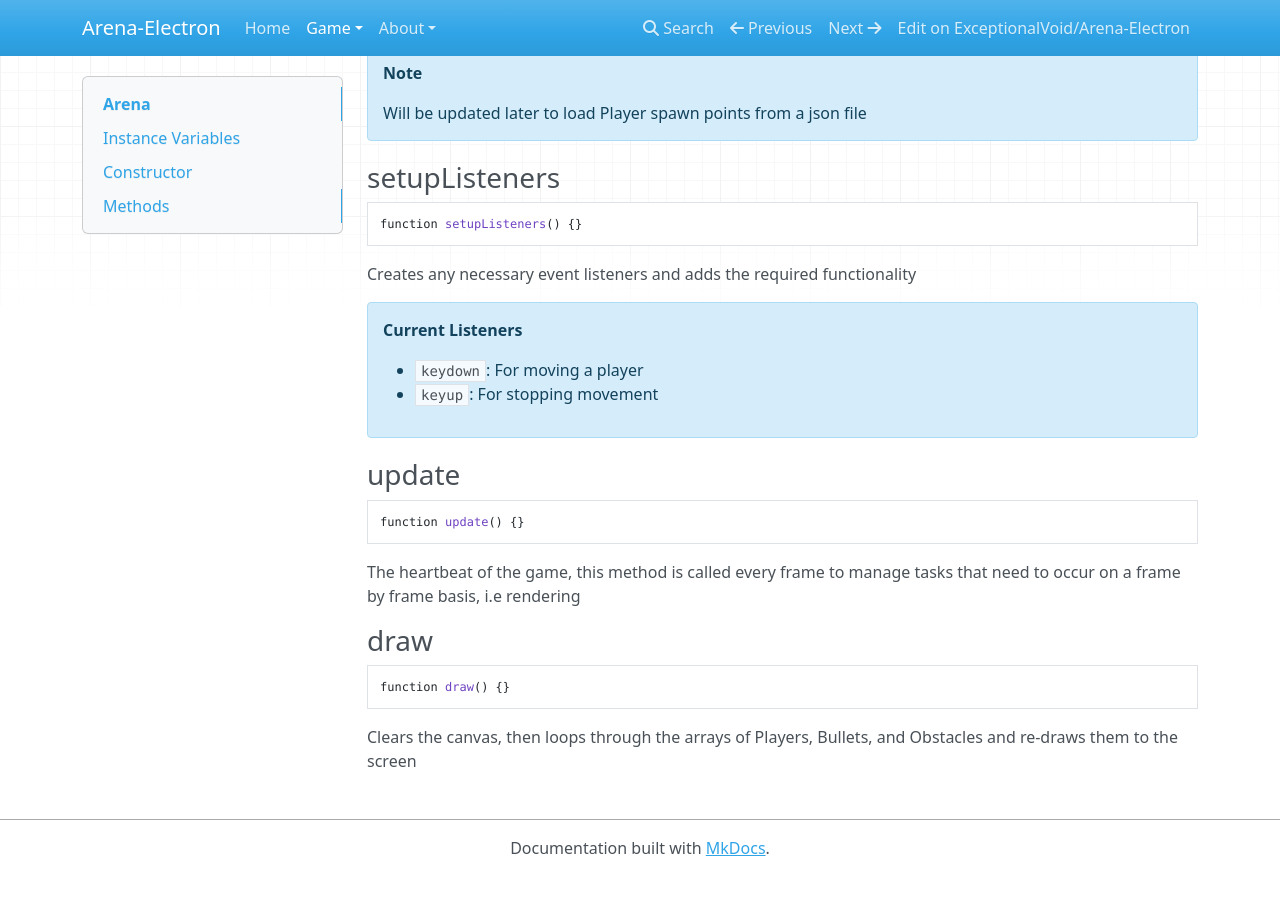
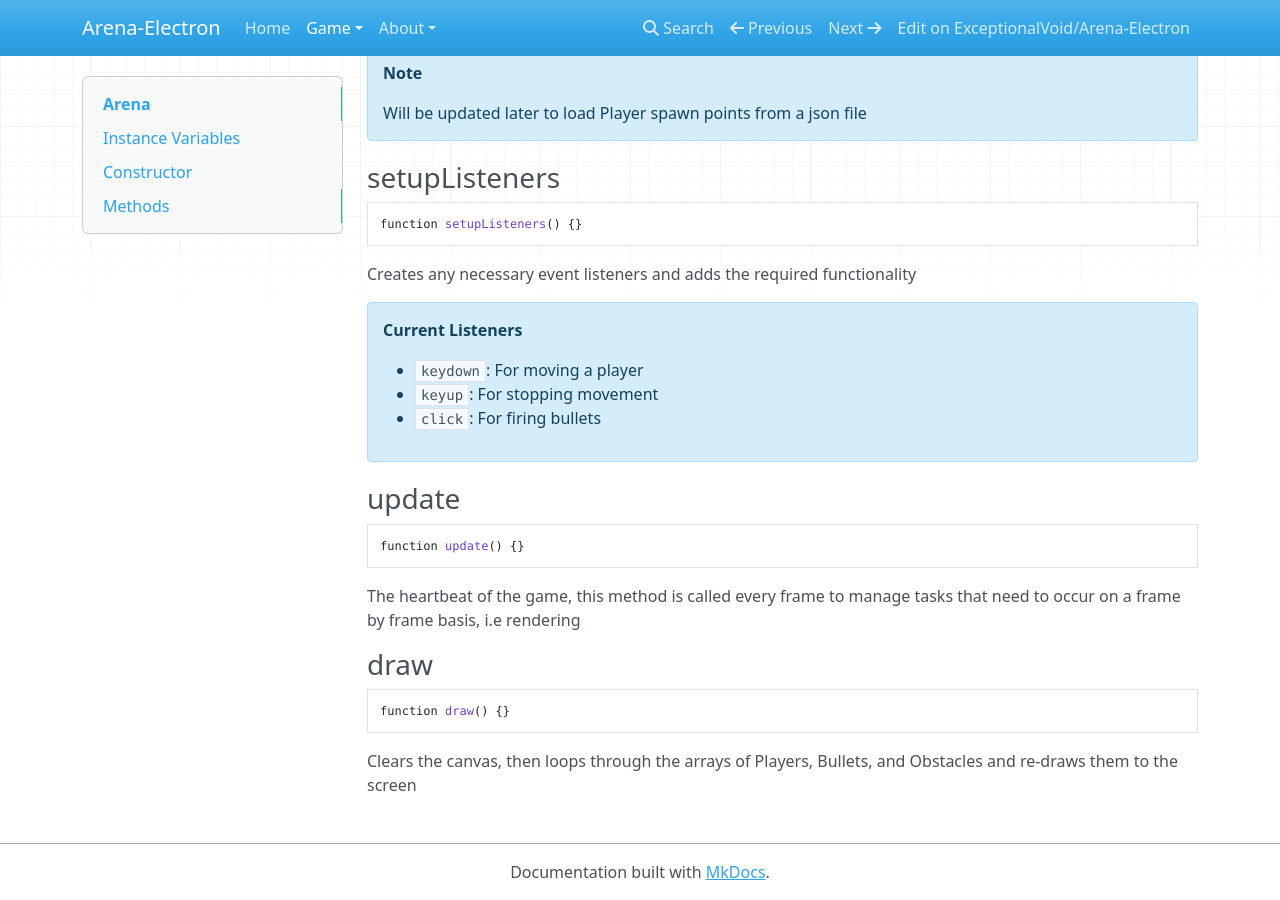
Before and after one commit to gitter-badger/Arena-Electron, an MkDocs documentation site: the page built from docs/game/arena.md, in a window 1280 px wide and 900 px high, scrolled down 1753 px. Built offline with MkDocs 1.6.1, drawn with Linux system fonts in a browser that asks for light colours; nearby versions of some CDN libraries; old or Windows-style settings are respelled for this version of MkDocs; before the commit the page ends 2629 px from its top, so only the background shows below that.

Commit message:
Added the new click event to the arena docs

````diff
--- a/docs/game/arena.md
+++ b/docs/game/arena.md
@@ -69,7 +69,7 @@ function setupObstacles() {}
 Currently creates the preset 4 Obstacles used in the original Arena, and adds them to the obstacles array.
 
 !!! note
-	Will be updated later to load obstacles from a json file
+    Will be updated later to load obstacles from a json file
 
 ### setupPlayers
 ```js
@@ -79,7 +79,7 @@ function setupPlayers() {}
 Currently creates 4 Player objects, places them in the original spawn positions from Arena, and adds them to the players array.
 
 !!! note
-	Will be updated later to load Player spawn points from a json file
+    Will be updated later to load Player spawn points from a json file
 
 ### setupListeners
 ```js
@@ -89,8 +89,9 @@ function setupListeners() {}
 Creates any necessary event listeners and adds the required functionality
 
 !!! note "Current Listeners"
-	- `keydown`: For moving a player
-	- `keyup`: For stopping movement
+    - `keydown`: For moving a player
+    - `keyup`: For stopping movement
+    - `click`: For firing bullets
 
 ### update
 ```js
````
